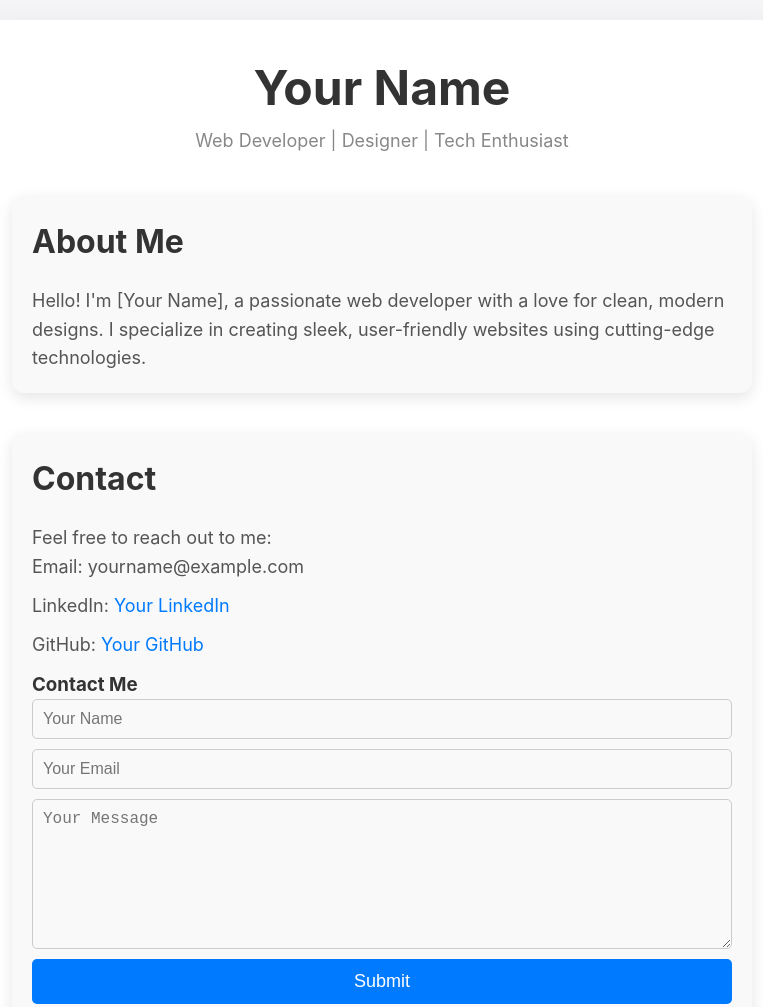
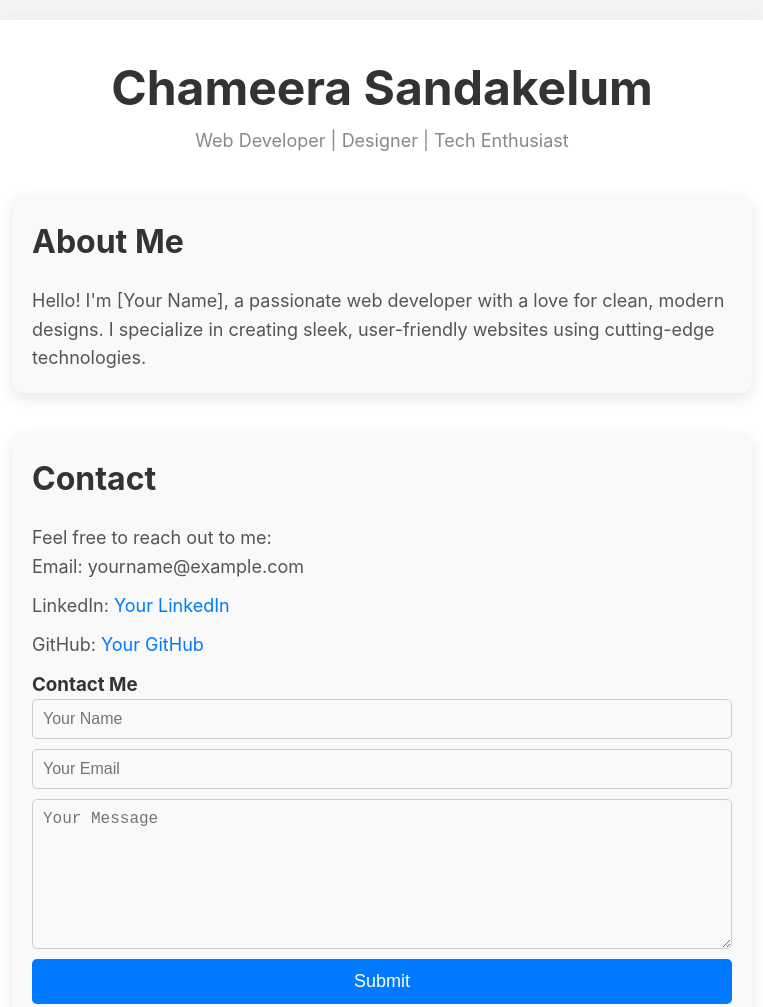
Before and after one commit to ZeroWillHero/git-demo, a plain HTML site: page index.html in a window 1280 px wide. Shown: the top 1007 px of the page, without its empty margins (258-1021 px from the left). Drawn offline with Linux system fonts and the light colour scheme.

Commit message:
updated my name

```diff
--- a/index.html
+++ b/index.html
@@ -9,7 +9,7 @@
 <body>
     <div class="container">
         <header>
-            <h1>Your Name</h1>
+            <h1>Chameera Sandakelum</h1>
             <p>Web Developer | Designer | Tech Enthusiast</p>
 
         </header>
```
